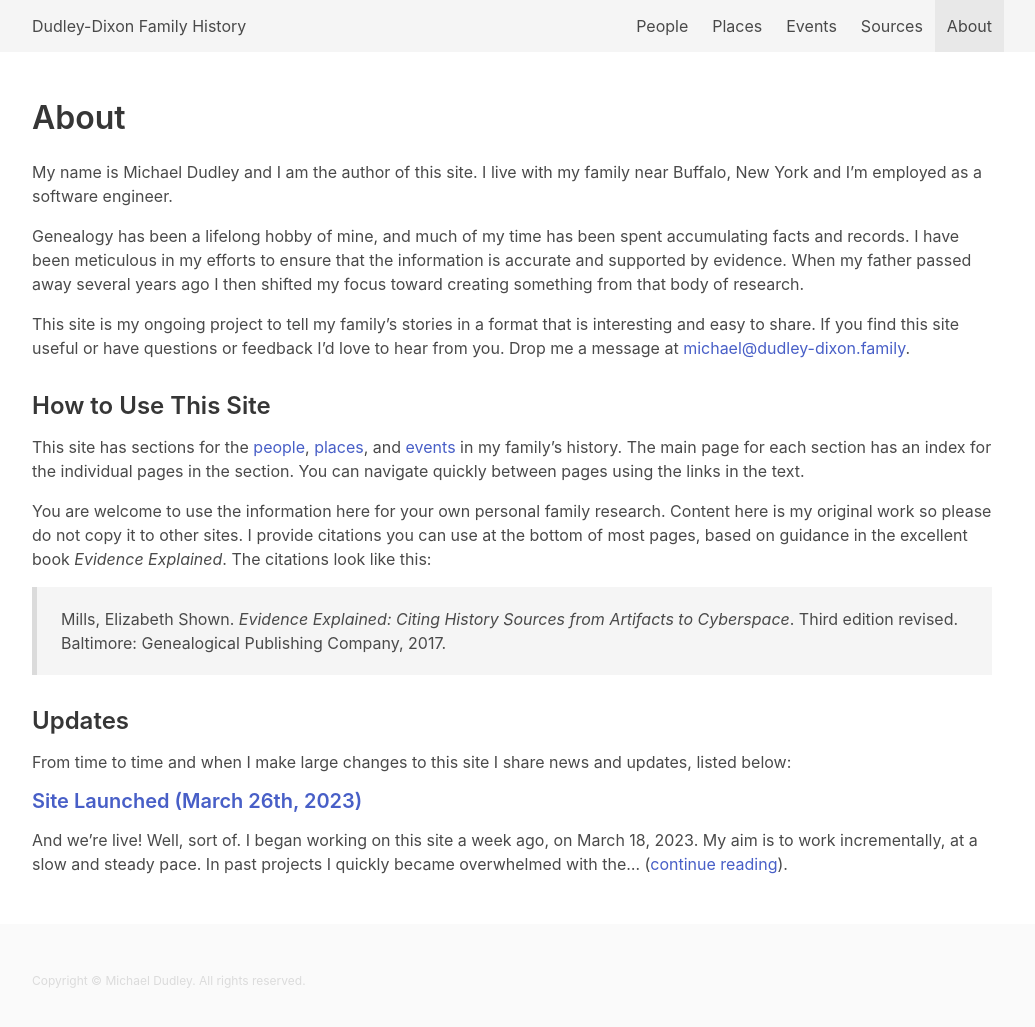
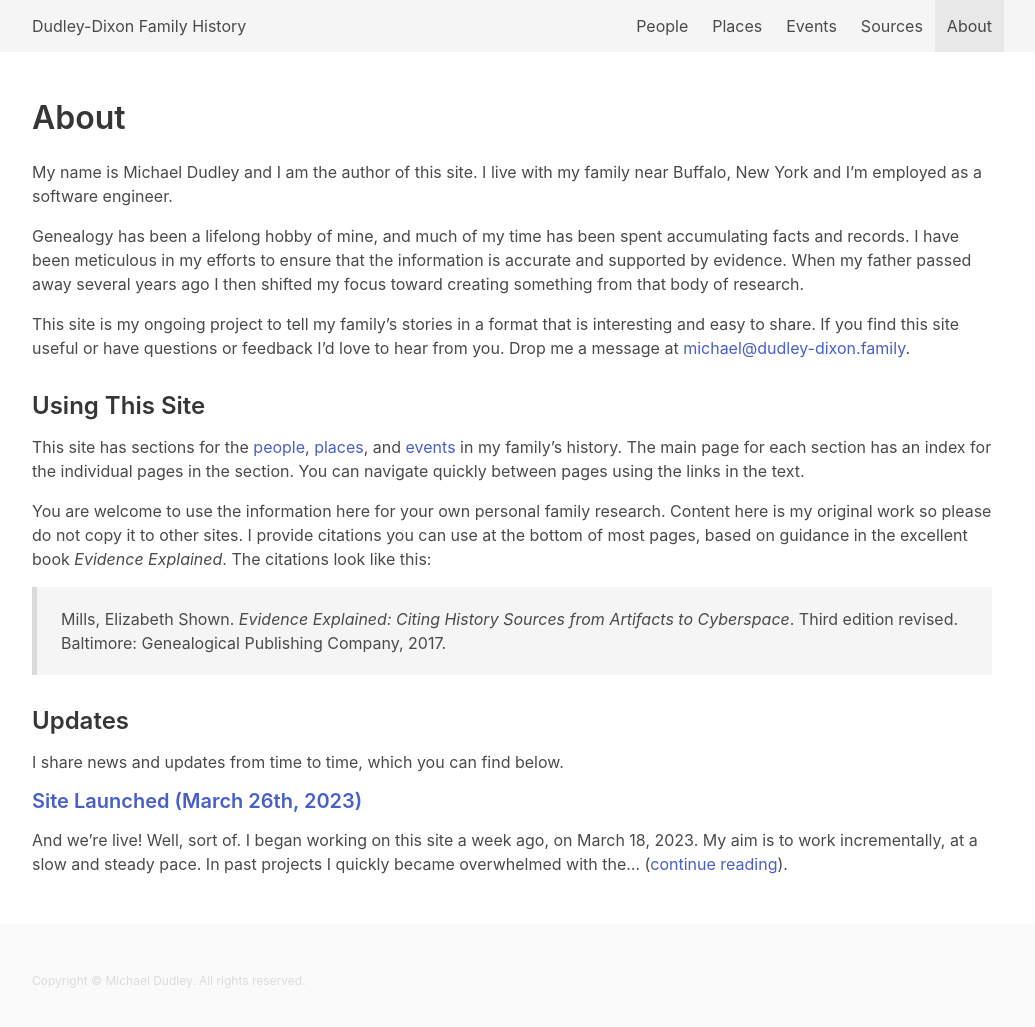
Before and after one commit to sourcenouveau/family-history, a Jekyll site: the page built from about/index.md, in a window 1280 px wide and 1086 px high. Shown: the top 1027 px of the window, without its empty margins (128-1163 px from the left). Built offline with Jekyll 4.4.1, drawn with Linux system fonts in a browser that asks for light colours.

Commit message:
Tweak heading and text

```diff
--- a/about/index.md
+++ b/about/index.md
@@ -14,7 +14,7 @@ This site is my ongoing project to tell my family's stories in a format that is
 If you find this site useful or have questions or feedback I'd love to hear from you.
 Drop me a message at [michael@dudley-dixon.family](mailto:michael@dudley-dixon.family).
 
-### How to Use This Site
+### Using This Site
 
 This site has sections for the [people](/people), [places](/places), and [events](/events) in my family's history.
 The main page for each section has an index for the individual pages in the section.
@@ -29,7 +29,7 @@ The citations look like this:
 
 ### Updates
 
-From time to time and when I make large changes to this site I share news and updates, listed below:
+I share news and updates from time to time, which you can find below.
 
 {% for post in site.posts %}
 #### [{{ post.title }} ({{ post.date | date_to_long_string: "ordinal", "US" }})]({{ post.url }})
```
